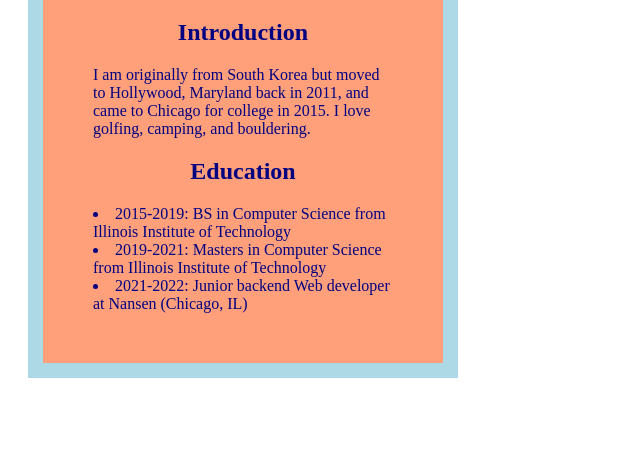
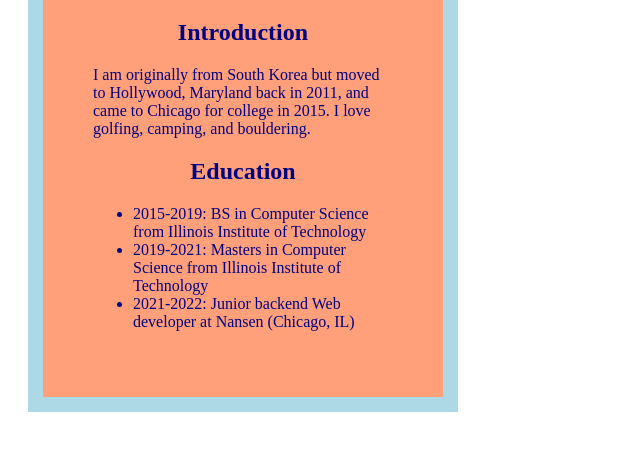
Before and after one commit to ChristineHN/ChristineHN.github.io, a plain HTML site: page index.html in a window 1280 px wide. Shown: the part 146-596 px from the top of the page, without its empty margins (0-640 px from the left). Drawn offline with Linux system fonts and the light colour scheme.

Commit message:
add section and ul tags

```diff
--- a/index.html
+++ b/index.html
@@ -1,19 +1,27 @@
 <!DOCTYPE html>
 <html>
+
 <head>
     <link rel="stylesheet" href="mystyle.css">
 </head>
 
 <body>
-    <div>
+    <main>
         <h1>Hyesoo Noh</h1>
-        <h2>Introduction</h2>
-        <p>I am originally from South Korea but moved to Hollywood, Maryland back in 2011, and came to Chicago for college in 2015. I love golfing, camping, and bouldering.</p>
-        <h2>Education</h2>
-          <li>2015-2019: BS in Computer Science from Illinois Institute of Technology</li>
-          <li>2019-2021: Masters in Computer Science from Illinois Institute of Technology</li>
-          <li>2021-2022: Junior backend Web developer at Nansen (Chicago, IL)</li>
-    </div>
+        <section>
+            <h2>Introduction</h2>
+            <p>I am originally from South Korea but moved to Hollywood, Maryland back in 2011, and came to Chicago for
+                college in 2015. I love golfing, camping, and bouldering.</p>
+        </section>
+        <section>
+            <h2>Education</h2>
+            <ul>
+                <li>2015-2019: BS in Computer Science from Illinois Institute of Technology</li>
+                <li>2019-2021: Masters in Computer Science from Illinois Institute of Technology</li>
+                <li>2021-2022: Junior backend Web developer at Nansen (Chicago, IL)</li>
+            </ul>
+        </section>
+    </main>
 </body>
 
 </html>
--- a/mystyle.css
+++ b/mystyle.css
@@ -1,4 +1,4 @@
-div {
+main {
     background-color: lightsalmon;
     border: 15px solid lightblue;
     width: 300px;
@@ -7,9 +7,11 @@ div {
     text-align: center;
     color: navy;
 }
+
 p {
     text-align: left;
 }
+
 li {
     text-align: left;
 }
```
